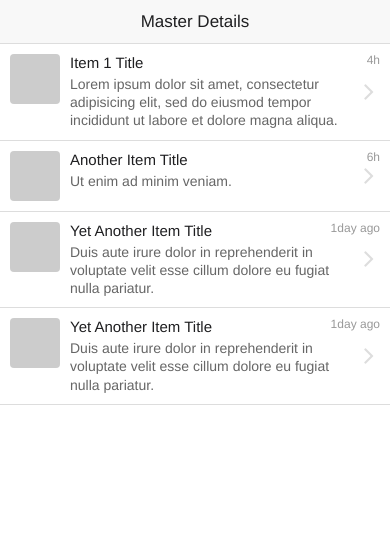
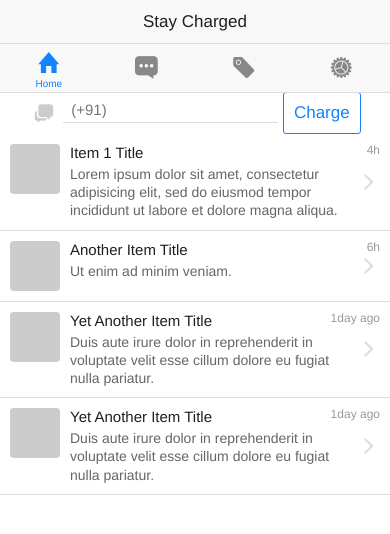
Before and after one commit to alseambusher/QuickFoods-iOS, a plain HTML site: page www/index.html in a window 390 px wide. Drawn offline with Linux system fonts and the light colour scheme; some packages are replaced by stand-ins of ours; files whose address does not match are found by name.

Commit message:
some experiments added, creating new branch experiments

```diff
--- a/www/config.xml
+++ b/www/config.xml
@@ -1,11 +1,11 @@
 <?xml version='1.0' encoding='utf-8'?>
 <widget id="com.phonegap.helloworld" version="1.0.0" xmlns="http://www.w3.org/ns/widgets" xmlns:gap="http://phonegap.com/ns/1.0">
-    <name>HelloWorld</name>
+    <name>Stay Charged</name>
     <description>
-        Hello World sample application that responds to the deviceready event.
+    	Stay Charged
     </description>
     <author email="support@phonegap.com" href="http://phonegap.com">
-        PhoneGap Team
+    	SSH Team
     </author>
     <preference name="permissions" value="none" />
     <preference name="phonegap-version" value="3.5.0" />
--- a/www/index.html
+++ b/www/index.html
@@ -55,11 +55,26 @@
 
   <ons-navigator>
     <ons-page>
-      <ons-toolbar>
-        <div class="center">Master Details</div>
-      </ons-toolbar>
+ 	<ons-toolbar>
+ 		<div class="center">Stay Charged</div>
+ 	</ons-toolbar>
+  	<ons-tabbar position="top">
+		<ons-tab page="home.html" icon="ion-home" label="Home" active="true"></ons-tab>
+ 		<ons-tab icon="ion-chatbox-working"></ons-tab>
+ 		<ons-tab icon="ion-ios7-pricetag"></ons-tab>
+ 		<ons-tab icon="ion-ios7-cog"></ons-tab>
+  	</ons-tabbar>
+    </ons-page>
+  </ons-navigator>
 
-      <ons-list ng-controller="MasterController">
+  <ons-template id="home.html">
+   <ons-page ng-controller="MasterController">
+      <ons-list>
+     	<div style="text-align: center">
+          <ons-icon icon="ion-chatboxes" fixed-width="true" style="color: #ccc"></ons-icon>
+      	  <input type="number" class="text-input--underbar" placeholder="(+91)"/>
+	  <ons-button modifier="outline">Charge</ons-button>
+	</div>
         <ons-list-item modifier="chevron" class="item" ng-repeat="item in items" ng-click="showDetail($index)">
           <ons-row>
             <ons-col width="60px">
@@ -75,8 +90,8 @@
           </ons-row>
         </ons-list-item>
       </ons-list>
-    </ons-page>
-  </ons-navigator>
+   </ons-page>
+  </ons-template>
 
   <ons-template id="detail.html">
     <ons-page ng-controller="DetailController">
```
